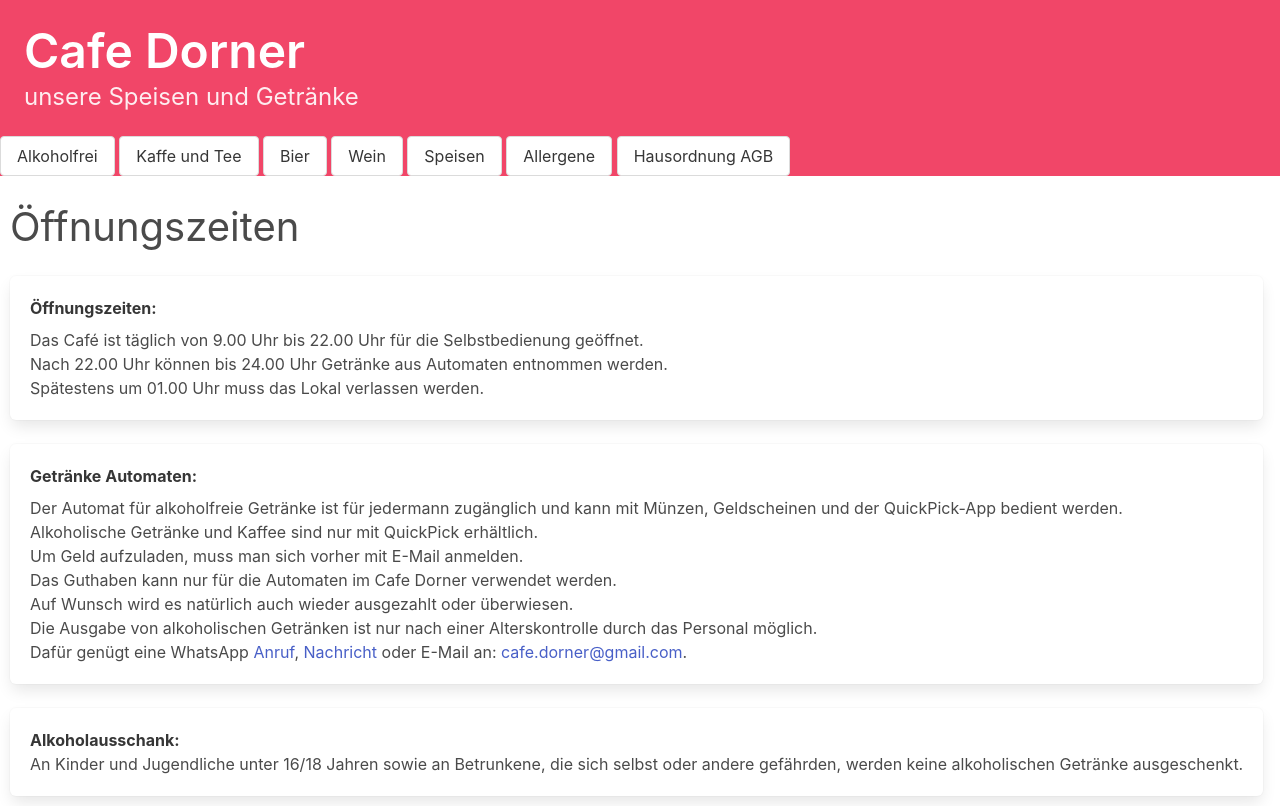
After one commit to pumucklll/menue, a Django app: template templates/start.html in a window 1280 px wide. The commit adds this page. Run offline with Django 5.2, Linux system fonts and the light colour scheme; the template is opened without the code that fills it, so the values that code supplies are empty.

Commit message:
39 öfffnungszeiten

```diff
--- /dev/null
+++ b/templates/start.html
@@ -0,0 +1,41 @@
+{% extends "base.html" %}
+{% block content %}
+   {% load static %}
+    <p class="subtitle is-2">
+       Öffnungszeiten
+    </p>
+
+<form class="box">
+  <div class="field">
+    <label class="label">Öffnungszeiten:</label>
+      Das Café ist täglich von 9.00 Uhr bis 22.00 Uhr für die Selbstbedienung geöffnet.
+            <br>Nach 22.00 Uhr können bis 24.00 Uhr Getränke aus Automaten entnommen werden.
+            <br>Spätestens um 01.00 Uhr muss das Lokal verlassen werden.
+  </div>
+    </form>
+<form class="box">
+  <div class="field">
+    <label class="label">Getränke Automaten:</label>
+      Der Automat für alkoholfreie Getränke ist für jedermann zugänglich und kann mit Münzen, Geldscheinen und der QuickPick-App bedient werden.
+        <br>Alkoholische Getränke und Kaffee sind nur mit QuickPick erhältlich.
+        <br>Um Geld aufzuladen, muss man sich vorher mit E-Mail anmelden.
+        <br>Das Guthaben kann nur für die Automaten im Cafe Dorner verwendet werden.
+        <br>Auf Wunsch wird es natürlich auch wieder ausgezahlt oder überwiesen.
+        <br>Die Ausgabe von alkoholischen Getränken ist nur nach einer Alterskontrolle durch das Personal möglich.
+        <br>Dafür genügt eine WhatsApp <a href="https://call.whatsapp.com/voice/k9qaYQrM2Kui7y8rOYqgg8">Anruf</a>, <a href="https://wa.me/436606040725">Nachricht</a>
+      oder E-Mail an: <a href="mailto:cafe.dorner@gmail.com">cafe.dorner@gmail.com</a>.
+
+
+  </div>
+    </form>
+<form class="box">
+  <div class="field">
+    <label class="label">Alkoholausschank:</label>
+      An Kinder und Jugendliche unter 16/18 Jahren sowie an Betrunkene, die sich selbst oder andere gefährden,
+      werden keine alkoholischen Getränke ausgeschenkt.
+  </div>
+
+
+
+
+{% endblock %}
```
Also changed, not shown: templates/hausordnung.html (+14 -3 lines).
